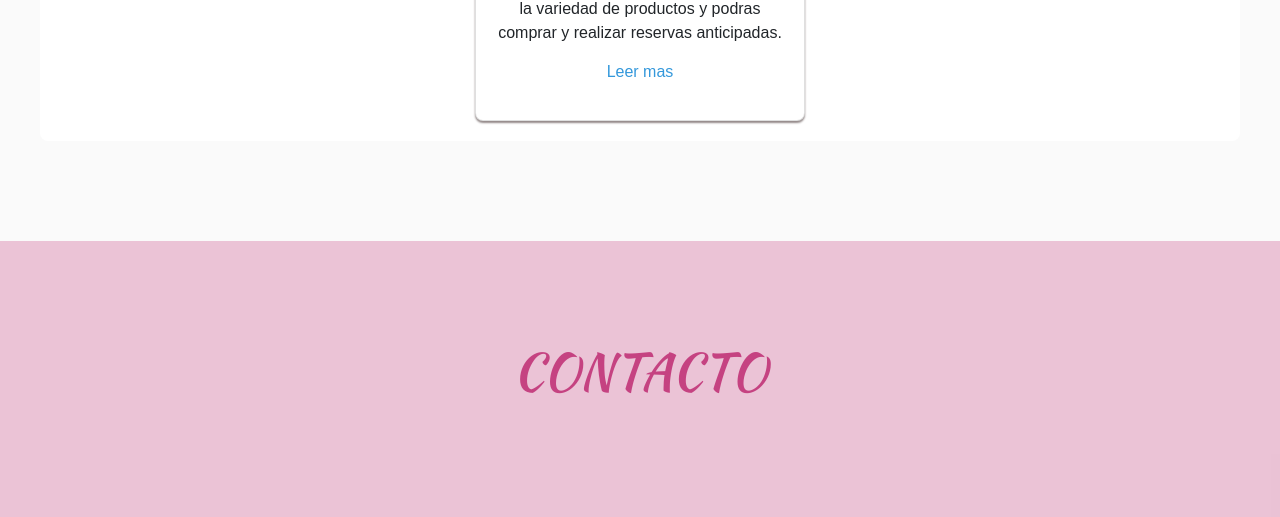
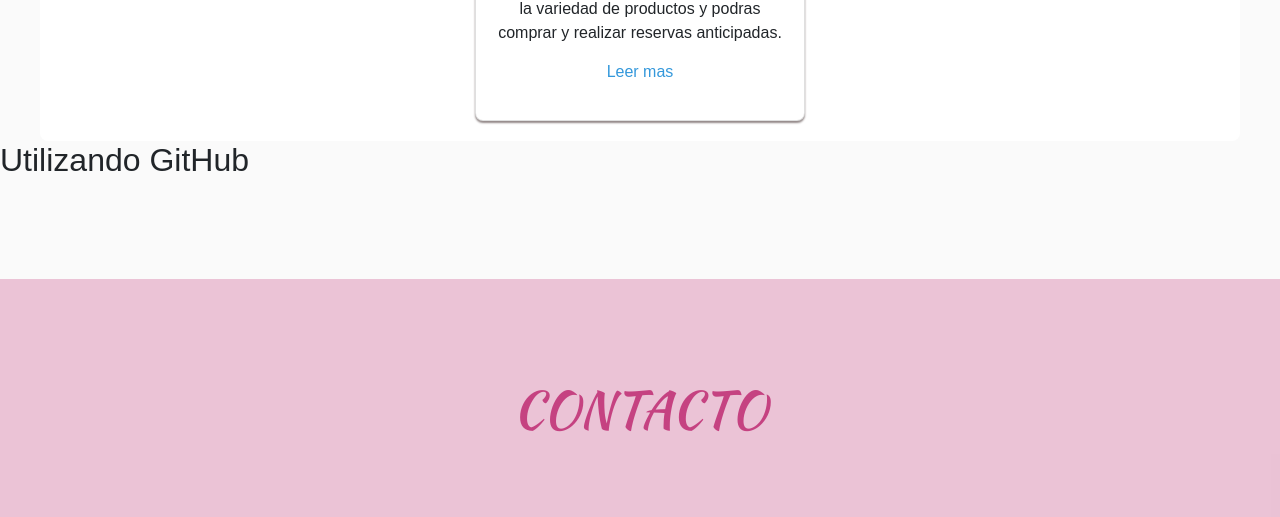
Before and after one commit to Kevinoviedo12/proyecto_coder, a website: page index.html in a window 1280 px wide. Shown: the part 2595-3112 px from the top of the page. Drawn offline with Linux system fonts and the light colour scheme; a web font is replaced by a local one.

Commit message:
puse el titulo de github en el index

```diff
--- a/index.html
+++ b/index.html
@@ -121,6 +121,9 @@
                 <a href="#">Leer mas</a>
             </div>
         </div>
+        <div>
+            <h2>Utilizando GitHub</h2>
+        </div>
         <!-- CONTACTO -->
             <h3 id="contacto"class="subTitulos">CONTACTO</h3>
             <div id="grilla">
```
